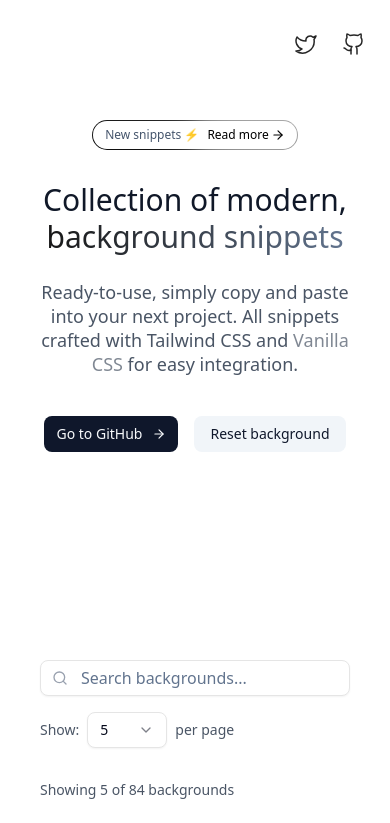
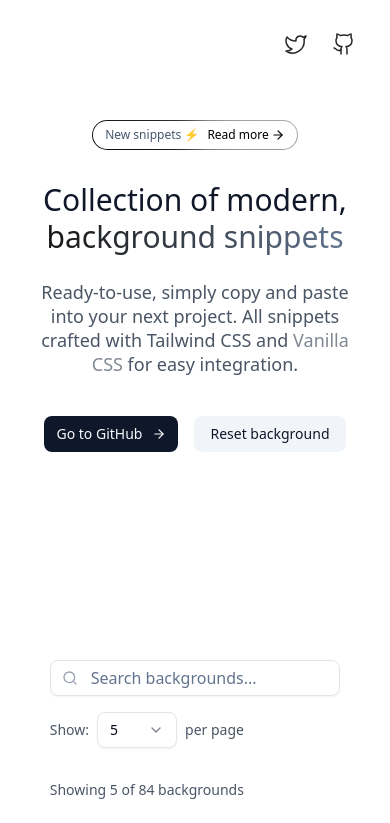
Before and after one commit to Ankur02Sarkar/tw-bg-snippets, a Next.js app: page / in a window 390 px wide. Shown: the top 823 px of the page. Built offline with nearby package versions, Linux system fonts and the light colour scheme.

Commit message:
style(page): adjust max-width and grid columns for better responsiveness

```diff
--- a/src/app/page.tsx
+++ b/src/app/page.tsx
@@ -64,7 +64,7 @@
       <div className="fixed left-0 top-0 -z-10 h-full w-full">
         {preview ? preview : null}
       </div>
-      <div className="relative mx-auto h-screen w-full max-w-7xl px-6 md:px-8 lg:px-12">
+      <div className="relative mx-auto h-screen w-full max-w-[95vw] px-6 md:px-8 lg:px-12">
         <header className="flex items-center justify-between py-8">
           <div />
           <nav className="flex gap-6">
@@ -185,7 +185,7 @@
 
           {/* Background Grid */}
           {currentBackgrounds.length > 0 ? (
-            <div className="grid grid-cols-1 gap-6 pb-6 md:grid-cols-2 lg:grid-cols-4">
+            <div className="grid grid-cols-1 gap-6 pb-6 md:grid-cols-2 lg:grid-cols-4 xl:grid-cols-5">
               {currentBackgrounds.map((background, index) => {
                  return (
                    <Playground
```
